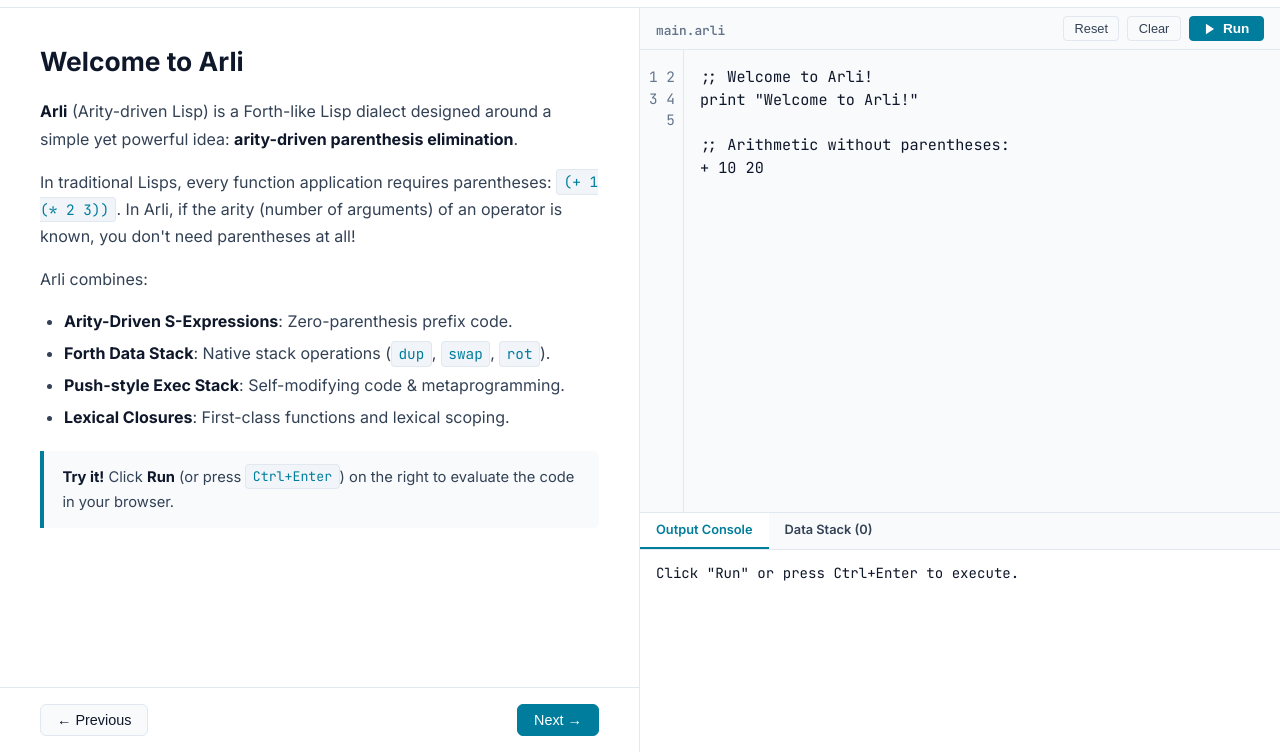
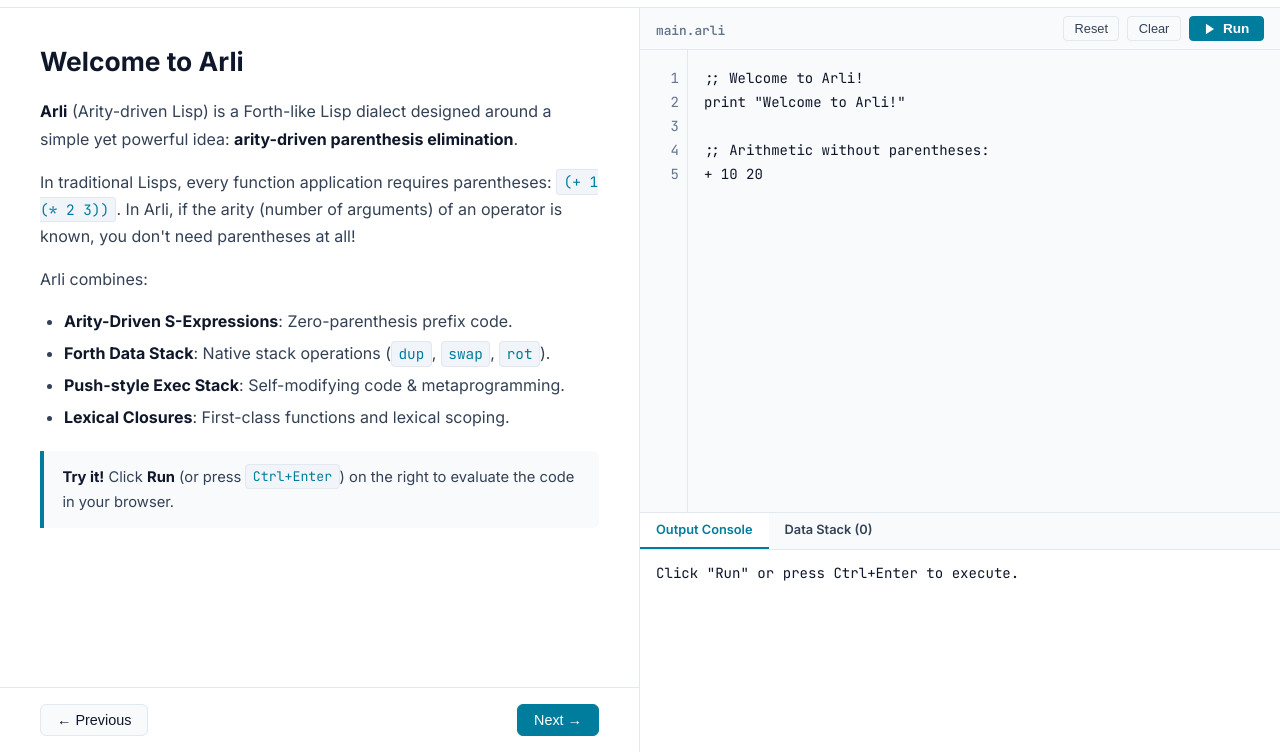
Before and after one commit to xyzzyapps/arli, a plain HTML site: page tour/index.html in a window 1280 px wide. Shown: the part 48-800 px from the top of the page. Drawn offline with Linux system fonts and the light colour scheme.

Commit message:
fix(tour): align editor line numbers and add custom scrollbars

```diff
--- a/tour/tour.css
+++ b/tour/tour.css
@@ -345,8 +345,29 @@ body {
   transition: all 0.15s ease;
 }
 
-.run-btn:hover {
-  background-color: var(--accent-hover);
+/* Custom Scrollbars */
+* {
+  scrollbar-width: thin;
+  scrollbar-color: #cbd5e1 #f8fafc;
+}
+
+::-webkit-scrollbar {
+  width: 8px;
+  height: 8px;
+}
+
+::-webkit-scrollbar-track {
+  background: var(--bg-secondary);
+}
+
+::-webkit-scrollbar-thumb {
+  background-color: #cbd5e1;
+  border-radius: 4px;
+  border: 2px solid var(--bg-secondary);
+}
+
+::-webkit-scrollbar-thumb:hover {
+  background-color: #94a3b8;
 }
 
 .editor-wrapper {
@@ -358,31 +379,38 @@ body {
 }
 
 .line-numbers {
-  width: 44px;
-  padding: 1rem 0.5rem 1rem 0;
+  width: 48px;
+  padding: 16px 8px 16px 0;
   font-family: var(--font-mono);
-  font-size: 0.9rem;
-  line-height: 1.5;
+  font-size: 14px;
+  line-height: 24px;
   color: var(--text-muted);
   text-align: right;
   user-select: none;
-  background-color: var(--bg-editor);
+  background-color: var(--bg-secondary);
   border-right: 1px solid var(--border-color);
+  overflow: hidden;
+  white-space: pre;
+  box-sizing: border-box;
+  flex-shrink: 0;
 }
 
 .code-editor {
   flex: 1;
-  padding: 1rem 1rem;
+  padding: 16px 16px;
   font-family: var(--font-mono);
-  font-size: 0.95rem;
-  line-height: 1.5;
+  font-size: 14px;
+  line-height: 24px;
   color: var(--text-primary);
-  background-color: transparent;
+  background-color: var(--bg-editor);
   border: none;
   outline: none;
   resize: none;
   white-space: pre;
+  overflow-x: auto;
+  overflow-y: auto;
   tab-size: 4;
+  box-sizing: border-box;
 }
 
 /* Output Section */
--- a/tour/tour.js
+++ b/tour/tour.js
@@ -655,9 +655,10 @@ class TourApp {
     const lines = this.codeEditor.value.split('\n').length;
     let numbers = '';
     for (let i = 1; i <= lines; i++) {
-      numbers += i + '\n';
+      numbers += (i > 1 ? '\n' : '') + i;
     }
-    this.lineNumbers.textContent = numbers.trim();
+    this.lineNumbers.textContent = numbers;
+    this.lineNumbers.scrollTop = this.codeEditor.scrollTop;
   }
 
   loadLesson(index) {
```
